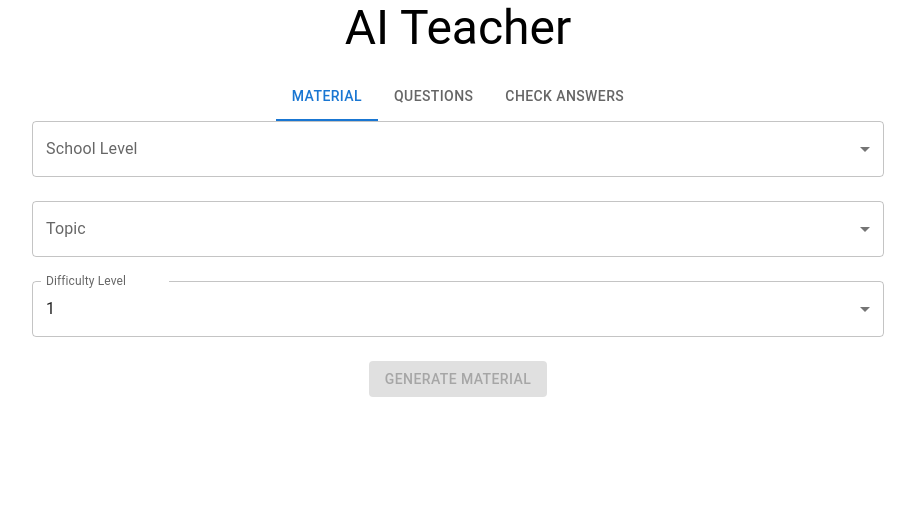
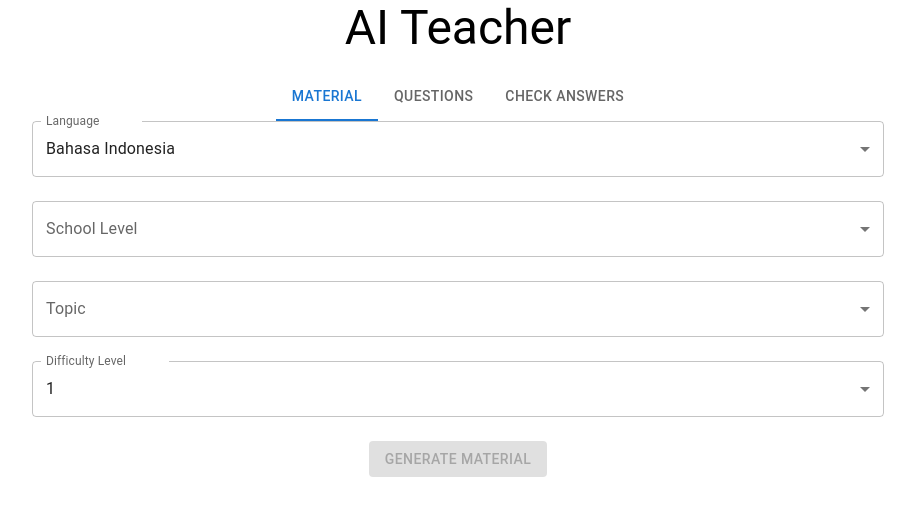
Before and after one commit to Wintec-Yuda/AI-Teacher, a Next.js app: page / in a window 1280 px wide. Shown: the top 516 px of the page, without its empty margins (182-1097 px from the left). Built offline with nearby package versions, Linux system fonts and the light colour scheme.

Commit message:
fix all components

```diff
--- a/app/components/Material.tsx
+++ b/app/components/Material.tsx
@@ -14,15 +14,50 @@ import {
 } from "@mui/material";
 
 const difficultyLevels = Array.from({ length: 10 }, (_, index) => index + 1);
+const topicsBySchoolLevel = {
+  TK: ["Basic Math Operations", "English", "Art", "Music"],
+  SD: ["Basic Math Operations", "English", "Science", "History", "Geography"],
+  SMP: ["Algebra", "Geometry", "Biology", "Physics", "History"],
+  SMA: [
+    "Algebra",
+    "Geometry",
+    "Trigonometry",
+    "Physics",
+    "Chemistry",
+    "Biology",
+  ],
+  SMK: ["Computer Science", "Physics", "Chemistry", "English", "Mathematics"],
+  Diploma: ["Computer Science", "Mathematics", "Chemistry", "Physics"],
+  "Sarjana 1": [
+    "Calculus",
+    "Computer Science",
+    "Physics",
+    "Economics",
+    "Literature",
+  ],
+  "Sarjana 2": [
+    "Advanced Physics",
+    "Advanced Calculus",
+    "Machine Learning",
+    "Philosophy",
+  ],
+  "Sarjana 3": [
+    "Quantum Physics",
+    "Artificial Intelligence",
+    "Research Methods",
+    "Ethics",
+  ],
+  Doctor: ["Research Methods", "Advanced Statistics", "Philosophy", "Medicine"],
+};
 
 interface MaterialProps {
-  topicsBySchoolLevel: { [key: string]: string[] };
   selectedLanguage: string;
   selectedSchoolLevel: string;
   selectedTopic: string;
   selectedDifficultyLevel: number;
   material: string;
   loading: boolean;
+  setSelectedLanguage: (value: string) => void;
   setSelectedSchoolLevel: (value: string) => void;
   setSelectedTopic: (value: string) => void;
   setSelectedDifficultyLevel: (value: number) => void;
@@ -30,13 +65,13 @@ interface MaterialProps {
 }
 
 const Material: React.FC<MaterialProps> = ({
-  topicsBySchoolLevel,
   selectedLanguage,
   selectedSchoolLevel,
   selectedTopic,
   selectedDifficultyLevel,
   material,
   loading,
+  setSelectedLanguage,
   setSelectedSchoolLevel,
   setSelectedTopic,
   setSelectedDifficultyLevel,
@@ -50,6 +85,20 @@ const Material: React.FC<MaterialProps> = ({
 
   return (
     <>
+      <Box marginBottom={3}>
+        <FormControl fullWidth>
+          <InputLabel>Language</InputLabel>
+          <Select
+            value={selectedLanguage}
+            onChange={(e) => setSelectedLanguage(e.target.value as string)}
+            label="Select Language"
+          >
+            <MenuItem value="indonesia">Bahasa Indonesia</MenuItem>
+            <MenuItem value="english">English</MenuItem>
+          </Select>
+        </FormControl>
+      </Box>
+
       <Box marginBottom={3}>
         <FormControl fullWidth>
           <InputLabel>School Level</InputLabel>
--- a/app/page.tsx
+++ b/app/page.tsx
@@ -5,44 +5,6 @@ import { Container, Typography, Tabs, Tab } from "@mui/material";
 import Questions from "./components/Questions";
 import CheckAnswers from "./components/CheckAnswers";
 import Material from "./components/Material";
-
-const topicsBySchoolLevel = {
-  TK: ["Basic Math Operations", "English", "Art", "Music"],
-  SD: ["Basic Math Operations", "English", "Science", "History", "Geography"],
-  SMP: ["Algebra", "Geometry", "Biology", "Physics", "History"],
-  SMA: [
-    "Algebra",
-    "Geometry",
-    "Trigonometry",
-    "Physics",
-    "Chemistry",
-    "Biology",
-  ],
-  SMK: ["Computer Science", "Physics", "Chemistry", "English", "Mathematics"],
-  Diploma: ["Computer Science", "Mathematics", "Chemistry", "Physics"],
-  "Sarjana 1": [
-    "Calculus",
-    "Computer Science",
-    "Physics",
-    "Economics",
-    "Literature",
-  ],
-  "Sarjana 2": [
-    "Advanced Physics",
-    "Advanced Calculus",
-    "Machine Learning",
-    "Philosophy",
-  ],
-  "Sarjana 3": [
-    "Quantum Physics",
-    "Artificial Intelligence",
-    "Research Methods",
-    "Ethics",
-  ],
-  Doctor: ["Research Methods", "Advanced Statistics", "Philosophy", "Medicine"],
-};
-
-const difficultyLevels = Array.from({ length: 10 }, (_, index) => index + 1); // Levels 1-10
 
 export default function Home() {
   const [material, setMaterial] = useState<string>("");
@@ -57,12 +19,6 @@ export default function Home() {
   const [numQuestions, setNumQuestions] = useState<number>(5);
   const [activeTab, setActiveTab] = useState<number>(0);
   const [selectedLanguage, setSelectedLanguage] = useState("indonesia"); // "id" untuk Bahasa Indonesia, "en" untuk English
-
-  const availableTopics = selectedSchoolLevel
-    ? (topicsBySchoolLevel[
-        selectedSchoolLevel as keyof typeof topicsBySchoolLevel
-      ] as string[])
-    : [];
 
   const handleGenerateMaterial = async () => {
     setLoading(true);
@@ -150,13 +106,13 @@ export default function Home() {
 
       {activeTab === 0 && (
         <Material
-          topicsBySchoolLevel={topicsBySchoolLevel}
-          selectedLanguage="indonesia"
+          selectedLanguage={selectedLanguage}
           selectedSchoolLevel={selectedSchoolLevel}
           selectedTopic={selectedTopic}
           selectedDifficultyLevel={selectedDifficultyLevel}
           material={material}
           loading={loading}
+          setSelectedLanguage={setSelectedLanguage}
           setSelectedSchoolLevel={setSelectedSchoolLevel}
           setSelectedTopic={setSelectedTopic}
           setSelectedDifficultyLevel={setSelectedDifficultyLevel}
```
